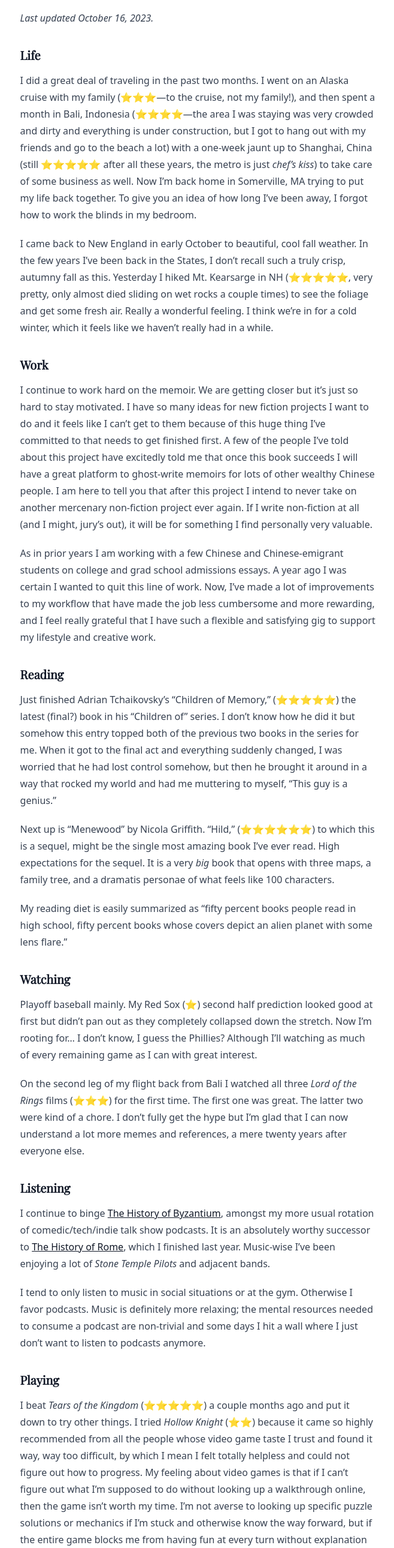
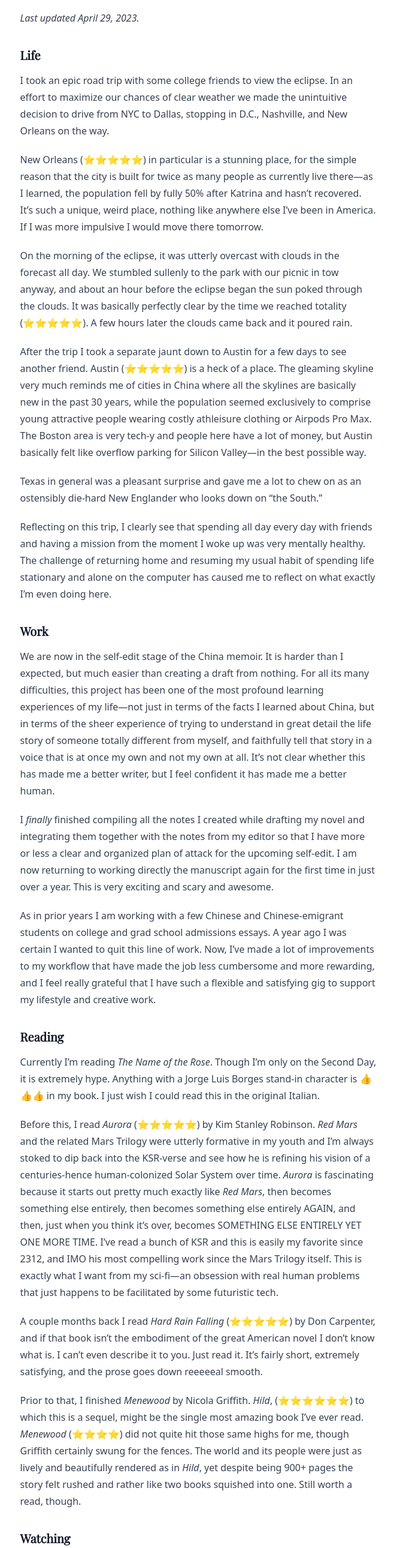
Before and after one commit to gabbywelson/chriszombik, an Astro site: page /now in a window 1280 px wide. Shown: the part 220-2800 px from the top of the page at 60% size, without its empty margins (309-967 px from the left). Built offline with nearby package versions, Linux system fonts and the light colour scheme; Astro itself is replaced by a stand-in of ours.

Commit message:
Update now.md
april 29 2024 content update

```diff
--- a/src/content/static/now.md
+++ b/src/content/static/now.md
@@ -5,46 +5,58 @@
 
 This is a [now page](https://nownownow.com/about) inspired by [Derek Sivers](https://sive.rs/nowff) and others. I made it so that instead of reading my posts on social media you can read this page instead.
 
-*Last updated October 16, 2023.*
+*Last updated April 29, 2023.*
 
 ### Life
 
-I did a great deal of traveling in the past two months. I went on an Alaska cruise with my family (⭐️⭐️⭐️—to the cruise, not my family!), and then spent a month in Bali, Indonesia (⭐️⭐️⭐️⭐️—the area I was staying was very crowded and dirty and everything is under construction, but I got to hang out with my friends and go to the beach a lot) with a one-week jaunt up to Shanghai, China (still ⭐️⭐️⭐️⭐️⭐️ after all these years, the metro is just *chef's kiss*) to take care of some business as well. Now I'm back home in Somerville, MA trying to put my life back together. To give you an idea of how long I've been away, I forgot how to work the blinds in my bedroom.
+I took an epic road trip with some college friends to view the eclipse. In an effort to maximize our chances of clear weather we made the unintuitive decision to drive from NYC to Dallas, stopping in D.C., Nashville, and New Orleans on the way.
 
-I came back to New England in early October to beautiful, cool fall weather. In the few years I've been back in the States, I don't recall such a truly crisp, autumny fall as this. Yesterday I hiked Mt. Kearsarge in NH (⭐️⭐️⭐️⭐️⭐️, very pretty, only almost died sliding on wet rocks a couple times) to see the foliage and get some fresh air. Really a wonderful feeling. I think we're in for a cold winter, which it feels like we haven't really had in a while.
+New Orleans (⭐️⭐️⭐️⭐️⭐️) in particular is a stunning place, for the simple reason that the city is built for twice as many people as currently live there—as I learned, the population fell by fully 50% after Katrina and hasn't recovered. It's such a unique, weird place, nothing like anywhere else I've been in America. If I was more impulsive I would move there tomorrow.
+
+On the morning of the eclipse, it was utterly overcast with clouds in the forecast all day. We stumbled sullenly to the park with our picnic in tow anyway, and about an hour before the eclipse began the sun poked through the clouds. It was basically perfectly clear by the time we reached totality (⭐️⭐️⭐️⭐️⭐️). A few hours later the clouds came back and it poured rain.
+
+After the trip I took a separate jaunt down to Austin for a few days to see another friend. Austin (⭐️⭐️⭐️⭐️⭐️) is a heck of a place. The gleaming skyline very much reminds me of cities in China where all the skylines are basically new in the past 30 years, while the population seemed exclusively to comprise young attractive people wearing costly athleisure clothing or Airpods Pro Max. The Boston area is very tech-y and people here have a lot of money, but Austin basically felt like overflow parking for Silicon Valley—in the best possible way.
+
+Texas in general was a pleasant surprise and gave me a lot to chew on as an ostensibly die-hard New Englander who looks down on "the South."
+
+Reflecting on this trip, I clearly see that spending all day every day with friends and having a mission from the moment I woke up was very mentally healthy. The challenge of returning home and resuming my usual habit of spending life stationary and alone on the computer has caused me to reflect on what exactly I'm even doing here.
 
 ### Work
 
-I continue to work hard on the memoir. We are getting closer but it's just so hard to stay motivated. I have so many ideas for new fiction projects I want to do and it feels like I can't get to them because of this huge thing I've committed to that needs to get finished first. A few of the people I've told about this project have excitedly told me that once this book succeeds I will have a great platform to ghost-write memoirs for lots of other wealthy Chinese people. I am here to tell you that after this project I intend to never take on another mercenary non-fiction project ever again. If I write non-fiction at all (and I might, jury's out), it will be for something I find personally very valuable.
+We are now in the self-edit stage of the China memoir. It is harder than I expected, but much easier than creating a draft from nothing. For all its many difficulties, this project has been one of the most profound learning experiences of my life—not just in terms of the facts I learned about China, but in terms of the sheer experience of trying to understand in great detail the life story of someone totally different from myself, and faithfully tell that story in a voice that is at once my own and not my own at all. It's not clear whether this has made me a better writer, but I feel confident it has made me a better human.
+
+I _finally_ finished compiling all the notes I created while drafting my novel and integrating them together with the notes from my editor so that I have more or less a clear and organized plan of attack for the upcoming self-edit. I am now returning to working directly the manuscript again for the first time in just over a year. This is very exciting and scary and awesome.
 
 As in prior years I am working with a few Chinese and Chinese-emigrant students on college and grad school admissions essays. A year ago I was certain I wanted to quit this line of work. Now, I've made a lot of improvements to my workflow that have made the job less cumbersome and more rewarding, and I feel really grateful that I have such a flexible and satisfying gig to support my lifestyle and creative work.
 
 ### Reading
 
-Just finished Adrian Tchaikovsky's "Children of Memory," (⭐️⭐️⭐️⭐️⭐️) the latest (final?) book in his "Children of" series. I don't know how he did it but somehow this entry topped both of the previous two books in the series for me. When it got to the final act and everything suddenly changed, I was worried that he had lost control somehow, but then he brought it around in a way that rocked my world and had me muttering to myself, "This guy is a genius."
+Currently I'm reading _The Name of the Rose_. Though I'm only on the Second Day, it is extremely hype. Anything with a Jorge Luis Borges stand-in character is 👍👍👍 in my book. I just wish I could read this in the original Italian.
 
-Next up is "Menewood" by Nicola Griffith. "Hild," (⭐️⭐️⭐️⭐️⭐️⭐️) to which this is a sequel, might be the single most amazing book I've ever read. High expectations for the sequel. It is a very _big_ book that opens with three maps, a family tree, and a dramatis personae of what feels like 100 characters.
+Before this, I read _Aurora_ (⭐️⭐️⭐️⭐️⭐️) by Kim Stanley Robinson. _Red Mars_ and the related Mars Trilogy were utterly formative in my youth and I'm always stoked to dip back into the KSR-verse and see how he is refining his vision of a centuries-hence human-colonized Solar System over time. _Aurora_ is fascinating because it starts out pretty much exactly like _Red Mars_, then becomes something else entirely, then becomes something else entirely AGAIN, and then, just when you think it's over, becomes SOMETHING ELSE ENTIRELY YET ONE MORE TIME. I've read a bunch of KSR and this is easily my favorite since 2312, and IMO his most compelling work since the Mars Trilogy itself. This is exactly what I want from my sci-fi—an obsession with real human problems that just happens to be facilitated by some futuristic tech.
 
-My reading diet is easily summarized as "fifty percent books people read in high school, fifty percent books whose covers depict an alien planet with some lens flare."
+A couple months back I read _Hard Rain Falling_ (⭐️⭐️⭐️⭐️⭐️) by Don Carpenter, and if that book isn't the embodiment of the great American novel I don't know what is. I can't even describe it to you. Just read it. It's fairly short, extremely satisfying, and the prose goes down reeeeeal smooth.
+
+Prior to that, I finished _Menewood_ by Nicola Griffith. _Hild_, (⭐️⭐️⭐️⭐️⭐️⭐️) to which this is a sequel, might be the single most amazing book I've ever read. _Menewood_ (⭐️⭐️⭐️⭐️) did not quite hit those same highs for me, though Griffith certainly swung for the fences. The world and its people were just as lively and beautifully rendered as in _Hild_, yet despite being 900+ pages the story felt rushed and rather like two books squished into one. Still worth a read, though.
 
 ### Watching
 
-Playoff baseball mainly. My Red Sox (⭐️) second half prediction looked good at first but didn't pan out as they completely collapsed down the stretch. Now I'm rooting for... I don't know, I guess the Phillies? Although I'll watching as much of every remaining game as I can with great interest.
+Looking like it's going to be a looooong season for my Boston Red Sox. At least the Bruins and Celtics are doing great.
 
-On the second leg of my flight back from Bali I watched all three _Lord of the Rings_ films (⭐️⭐️⭐️) for the first time. The first one was great. The latter two were kind of a chore. I don't fully get the hype but I'm glad that I can now understand a lot more memes and references, a mere twenty years after everyone else.
+I had honestly forgotten about _Rick and Morty_ but realized Season 7 (⭐️⭐️⭐️⭐️⭐) was out and started watching and... holy shit? It's really great—like, the best the show has been in almost a decade. I think this is a beautiful case of going into something with no expectations and being very pleasantly surprised.
+
+I really want to watch _Shogun_ and _Fallout_ and haven't found time for either. If I do I'll certainly let you know.
+
+Oh, and I saw _Dune: Part Two_ and it's the best movie ever made.
 
 ### Listening
 
-I continue to binge [The History of Byzantium](https://thehistoryofbyzantium.com/), amongst my more usual rotation of comedic/tech/indie talk show podcasts. It is an absolutely worthy successor to [The History of Rome](https://thehistoryofrome.typepad.com/), which I finished last year. Music-wise I've been enjoying a lot of _Stone Temple Pilots_ and adjacent bands.
-
-I tend to only listen to music in social situations or at the gym. Otherwise I favor podcasts. Music is definitely more relaxing; the mental resources needed to consume a podcast are non-trivial and some days I hit a wall where I just don't want to listen to podcasts anymore.
+There are too many good podcasts. I listen to as many as I can handle, usually resulting in headaches. To mitigate the headaches, I have been spending more time listening to music. But there are too many songs, I dislike most of them, and choosing the right song to listen to gives me anxiety, so I'm getting to the point where I think I'm just going to start doing more things in silence.
 
 ### Playing
 
-I beat _Tears of the Kingdom_ (⭐️⭐️⭐️⭐️⭐️) a couple months ago and put it down to try other things. I tried _Hollow Knight_ (⭐️⭐) because it came so highly recommended from all the people whose video game taste I trust and found it way, way too difficult, by which I mean I felt totally helpless and could not figure out how to progress. My feeling about video games is that if I can't figure out what I'm supposed to do without looking up a walkthrough online, then the game isn't worth my time. I'm not averse to looking up specific puzzle solutions or mechanics if I'm stuck and otherwise know the way forward, but if the entire game blocks me from having fun at every turn without explanation or hints, I'm just going to quit. So I'm back to playing TotK as just a brainless "run around and gradually work towards 100%ing it" game, the way I used to play BotW.
+I tried _Dark Souls 3_ and got like halfway through and gave up because it was too frustrating. Now I'm doing a second playthrough of _Elden Ring_, aiming to make enough progress that I can jump into the DLC when it drops in June. But god _damn_ is _Elden Ring_ easier and more fun than _DS3_.
 
-Despite it being specifically my shit, I am actively avoiding _Baldur's Gate_ because I fear that if I start playing I'll disappear and never be seen again.
+Somehow I am now running two D&D campaigns. My longer-running game is a homebrew 5E campaign called _Castle Zania_ which is just a straight-ahead "Solve the mystery of this cursed castle" adventure. My newer game is called _Cascadia Trail_ and has a pioneer/Western theme with an open-ended story in a vast world. You'll just have to trust me when I say the accents are _hysterical_.
 
-If space opens up in my life for a more involved game experience I might go check out _Dark Souls 3_. But right now I'm mainly just waiting for the _Elden Ring_ DLC to drop.
-
-Oh, and I continue to run a homebrew D&D 5E campaign called _Castle Zania_ for a party of three friends. Four players feels like a really magical number for D&D. You lose some of the chaotic fun of a bigger group, but the game just runs so much more smoothly in all other ways.
+Each game has a party of three plus myself as DM. Four players feels to me like the magic number for D&D. You lose some of the chaotic fun of a bigger group, but the game just runs so smoothly. More importantly, each individual player gets the chance to make a bigger impact and consequently feel more awesome.
```
